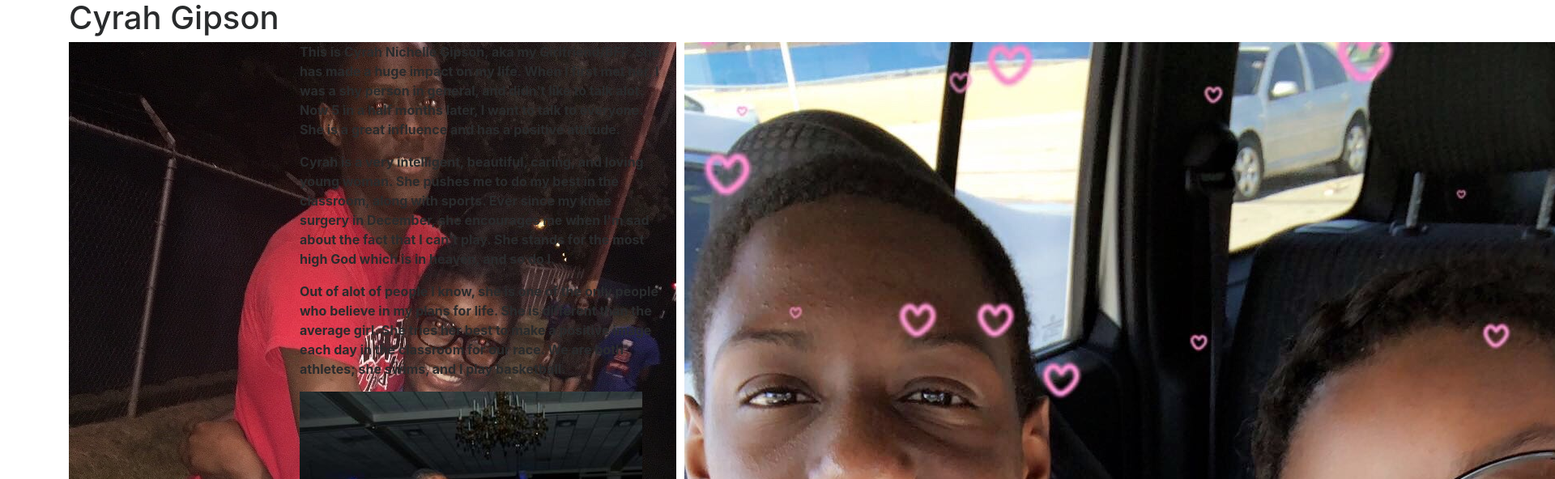
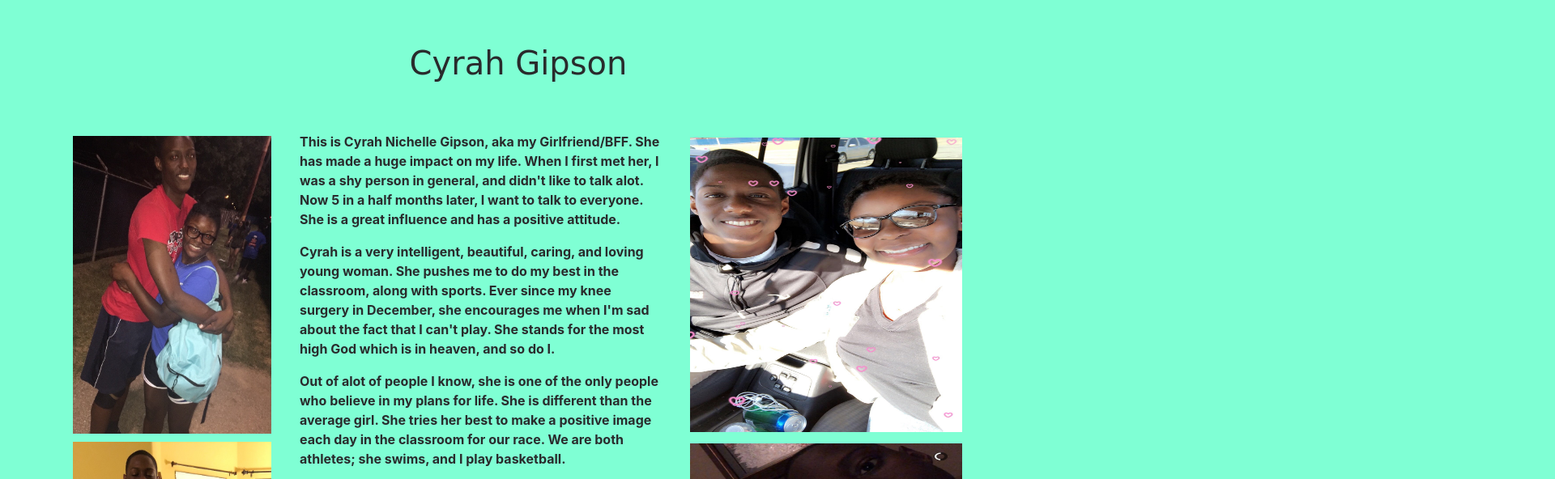
Before and after one commit to Cincore/bio, a plain HTML site: page index.html in a window 1280 px wide. Shown: the top 592 px of the page at 81% size, 1920 px wide, since content can reach past the window. Drawn offline with nearby package versions, Linux system fonts and the light colour scheme.

Commit message:
Add files via upload

```diff
--- a/css/main.css
+++ b/css/main.css
@@ -1 +1,13 @@
-hey
+img {
+	width: 100%;
+	height: 10cm;
+	padding: 2%;
+}
+body {
+	background-color: aquamarine;
+}
+h1 {
+	text-align: center;
+	padding: 5%;
+	font-family: cursive;
+}
```
